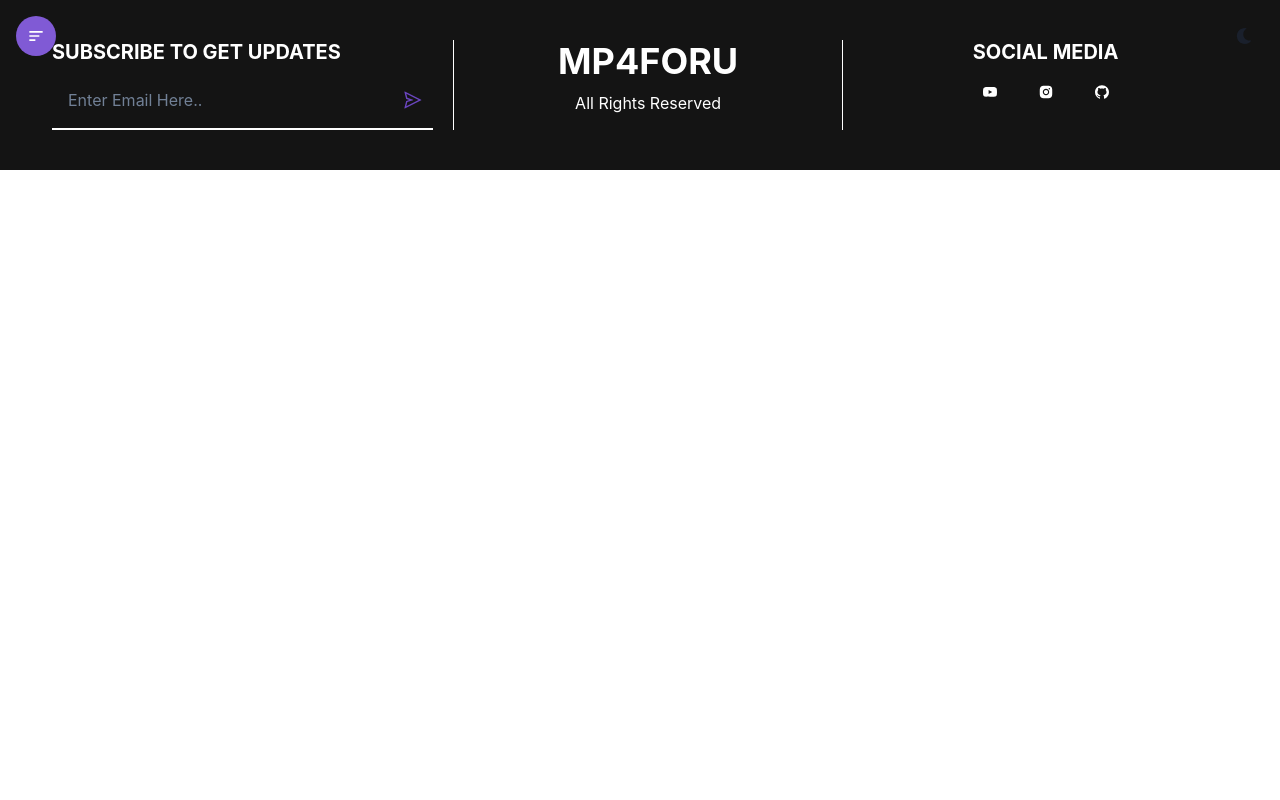
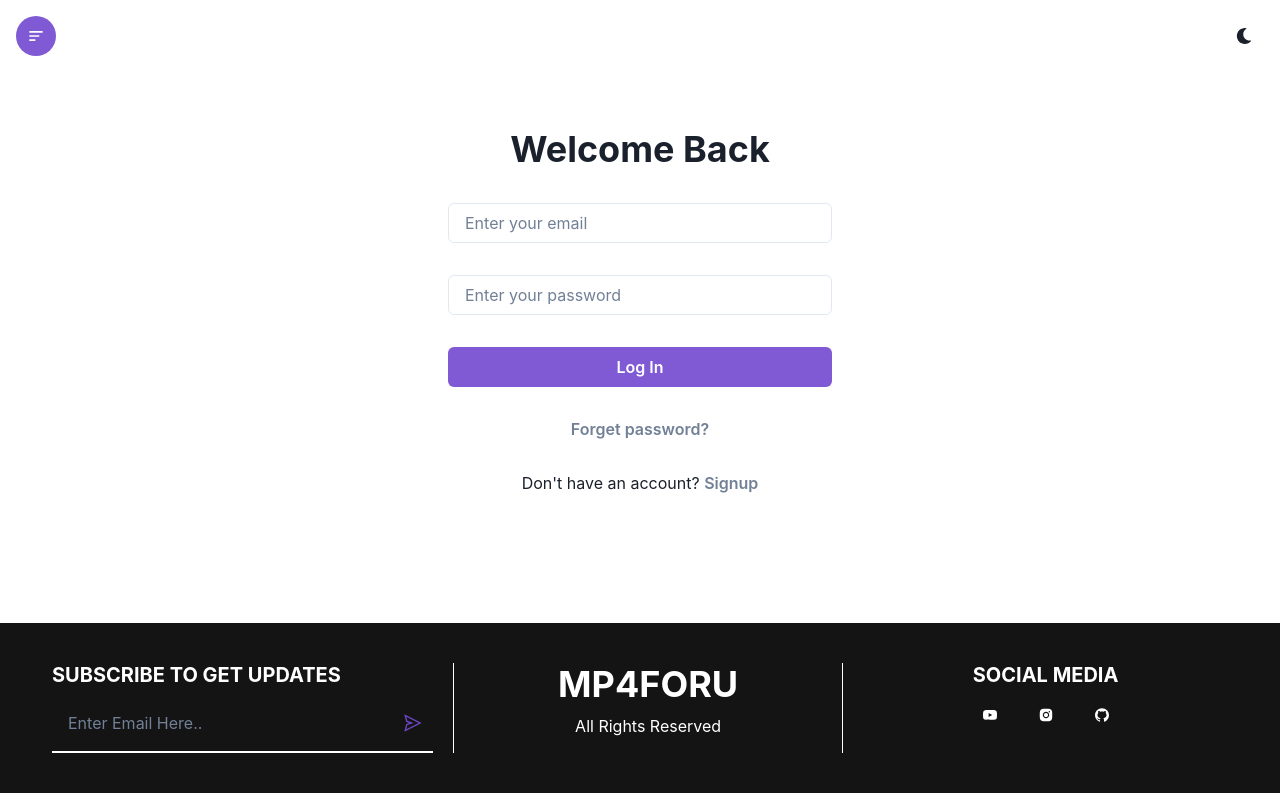
Before and after one commit to Vineet90x/chakra, a React (Create React App) app: page /login in a window 1280 px wide. Built offline with nearby package versions, Linux system fonts and the light colour scheme.

Commit message:
added login and signup

```diff
--- a/src/App.js
+++ b/src/App.js
@@ -3,6 +3,9 @@ import Header from './components/Header';
 import Home from './components/Home';
 import Footer from './components/Footer';
 import Videos from './components/Videos';
+import Upload from './components/Upload';
+import Login from './components/Login';
+import Signup from './components/Signup';
 
 function App() {
   return (
@@ -11,6 +14,9 @@ function App() {
     <Routes>
       <Route path="/" element={<Home/>}/>
       <Route path="/videos" element={<Videos/>}/>
+      <Route path="/upload" element={<Upload/>}/>
+      <Route path="/login" element={<Login/>}/>
+      <Route path="/signup" element={<Signup/>}/>
     </Routes>
     <Footer/>
     </Router>
--- a/src/components/Home.jsx
+++ b/src/components/Home.jsx
@@ -72,7 +72,6 @@ const headingOptions = {
   textShadow:"2px 2px 4px rgba(0, 0, 0, 0.7)",
   fontFamily:"Poppins, sans-serif",
   padding: '4',
-  size: '4xl',
 }
 
 const MyCarousel = () => (
@@ -88,58 +87,58 @@ const MyCarousel = () => (
   showThumbs={false}
   >
 
-    <Box w={'full'} h={['60vh', '100vh']}>
+    <Box w={'full'} h={['60vh', '90vh']}>
       <Image src={img1}
           width="full"
           height="full"
           objectFit="cover"
           alt="Image 2"/>
-      <Heading color = {'white'} {...headingOptions}>Beyond Reality</Heading>
+      <Heading size= {['2xl','4xl']} color = {'white'} {...headingOptions}>Beyond Reality</Heading>
     </Box>
 
-    <Box w={'full'} h={['60vh', '100vh']}>
+    <Box w={'full'} h={['60vh', '90vh']}>
       <Image src={img2}
        width="full"
        height="full"
        objectFit="cover"
        alt="Image 2"/>
-      <Heading color = {'white'} {...headingOptions}>Gaming Redefined</Heading>
+      <Heading size= {['2xl','4xl']} color = {'white'} {...headingOptions}>Gaming Redefined</Heading>
     </Box>
 
-    <Box w={'full'} h={['60vh', '100vh']}>
+    <Box w={'full'} h={['60vh', '90vh']}>
       <Image src={img3}
         width="full"
         height="full"
        objectFit="cover"
        alt="Image 2"/>
-      <Heading color = {'white'} {...headingOptions}>Emmersive Experience</Heading>
+      <Heading size= {['2xl','4xl']} color = {'white'} {...headingOptions}>Emmersive Experience</Heading>
     </Box>
 
-    <Box w={'full'} h={['60vh', '100vh']}>
+    <Box w={'full'} h={['60vh', '90vh']}>
       <Image src={img4}
         width="full"
         height="full"
        objectFit="cover"
        alt="Image 2"/>
-      <Heading color = {'white'} {...headingOptions}>Level Up Your Game</Heading>
+      <Heading size= {['2xl','4xl']} color = {'white'} {...headingOptions}>Level Up Your Game</Heading>
     </Box>
 
-    <Box w={'full'} h={['60vh', '100vh']}>
+    <Box w={'full'} h={['60vh', '90vh']}>
       <Image src={img5}
         width="full"
         height="full"
        objectFit="cover"
        alt="Image 2"/>
-      <Heading color = {'white'} {...headingOptions}>Fuel Your Passion</Heading>
+      <Heading size= {['2xl','4xl']} color = {'white'} {...headingOptions}>Fuel Your Passion</Heading>
     </Box>
 
-    <Box w={'full'} h={['60vh', '100vh']}>
+    <Box w={'full'} h={['60vh', '90vh']}>
       <Image src={img6}
         width="full"
         height="full"
        objectFit="cover"
        alt="Image 2"/>
-      <Heading color = {'white'} {...headingOptions}>Game On</Heading>
+      <Heading size= {['2xl','4xl']} color = {'white'} {...headingOptions}>Game On</Heading>
     </Box>
 
 
--- /dev/null
+++ b/src/components/Login.jsx
@@ -0,0 +1,51 @@
+import {Text, Button, Container, Heading, Input, VStack } from '@chakra-ui/react'
+import React from 'react'
+import { Link } from 'react-router-dom'
+
+const Login = () => {
+  return (
+    <Container maxW={'container.xl'} p={'16'}>
+      <form>
+        <VStack
+            alignItems={'stretch'}
+            spacing={'8'}
+            w={['full','96']}
+            m={'auto'}
+            my={'16'}
+        >
+            <Heading textAlign={'center'}>Welcome Back</Heading>
+        <Input
+            placeholder='Enter your email'
+            type='email'
+            required
+            focusBorderColor={'purple.600'}
+        />
+
+        <Input
+            placeholder={'Enter your password'}
+            type={'password'}
+            required
+            focusBorderColor={'purple.600'}
+        />
+
+        <Button colorScheme='purple' type='submit'>
+            Log In
+        </Button>
+
+        <Button variant={'link'}>
+            <Link top={'/forgetpassword'}>Forget password?</Link>
+        </Button>
+
+        <Text textAlign={'center'}>
+                Don't have an account?{' '}
+                <Button variant={'link'}>
+                <Link to = '/signup' >Signup</Link>
+        </Button>
+        </Text>
+        </VStack>
+      </form>
+    </Container>
+  )
+}
+
+export default Login
--- /dev/null
+++ b/src/components/Signup.jsx
@@ -0,0 +1,57 @@
+import {Text, Button, Container, Heading, Input, VStack, Avatar } from '@chakra-ui/react'
+import React from 'react'
+import { Link } from 'react-router-dom'
+
+const Signup = () => {
+    return (
+        <Container maxW={'container.xl'} p={'16'}>
+          <form>
+            <VStack
+                alignItems={'stretch'}
+                spacing={'8'}
+                w={['full','96']}
+                m={'auto'}
+                my={'16'}
+            >
+                <Heading textAlign={'center'}>Mp4ForU</Heading>
+                <Avatar alignSelf={'center'} boxSize={['10','20']}/>
+
+            <Input
+                placeholder='Enter your Name'
+                type='text'
+                required
+                focusBorderColor={'purple.600'}
+            />
+
+            <Input
+                placeholder='Enter your email'
+                type='email'
+                required
+                focusBorderColor={'purple.600'}
+            />
+
+            <Input
+                placeholder={'Enter your password'}
+                type={'password'}
+                required
+                focusBorderColor={'purple.600'}
+            />
+
+            <Button colorScheme='purple' type='submit'>
+                Log In
+            </Button>
+
+            <Text textAlign={'center'}>
+                Already have an account?{' '}
+                <Button variant={'link'}>
+                <Link to= '/login'>Login</Link>
+
+            </Button>
+            </Text>
+            </VStack>
+          </form>
+        </Container>
+      )
+}
+
+export default Signup
--- /dev/null
+++ b/src/components/Upload.jsx
@@ -0,0 +1,34 @@
+import { Button, Container, HStack, Input, VStack } from '@chakra-ui/react'
+import React from 'react'
+import { AiOutlineCloudUpload } from 'react-icons/ai'
+
+const Upload = () => {
+  return (
+    <Container maxW={'container.xl'} h={'100vh'} p={'16'}>
+      <VStack color={'purple.500'} h={'full'} justifyContent={'center'} w={'full'}>
+        <AiOutlineCloudUpload size={'10vmax'}/>
+        <form>
+            <HStack>
+                <Input required type={'file'} css={{
+                  '&::file-selector-button':{
+                    border:'none',
+                    width:'calc(100% + 36px)',
+                    height:'100%',
+                    marginLeft: '-18px',
+                    color:'purple',
+                    backgroundColor: 'white',
+                    cursor:'pointer',
+                  },
+                }}
+                />
+                <Button colorScheme='purple' type='submit'>
+                    Upload
+                </Button>
+            </HStack>
+        </form>
+      </VStack>
+    </Container>
+  )
+}
+
+export default Upload
```
